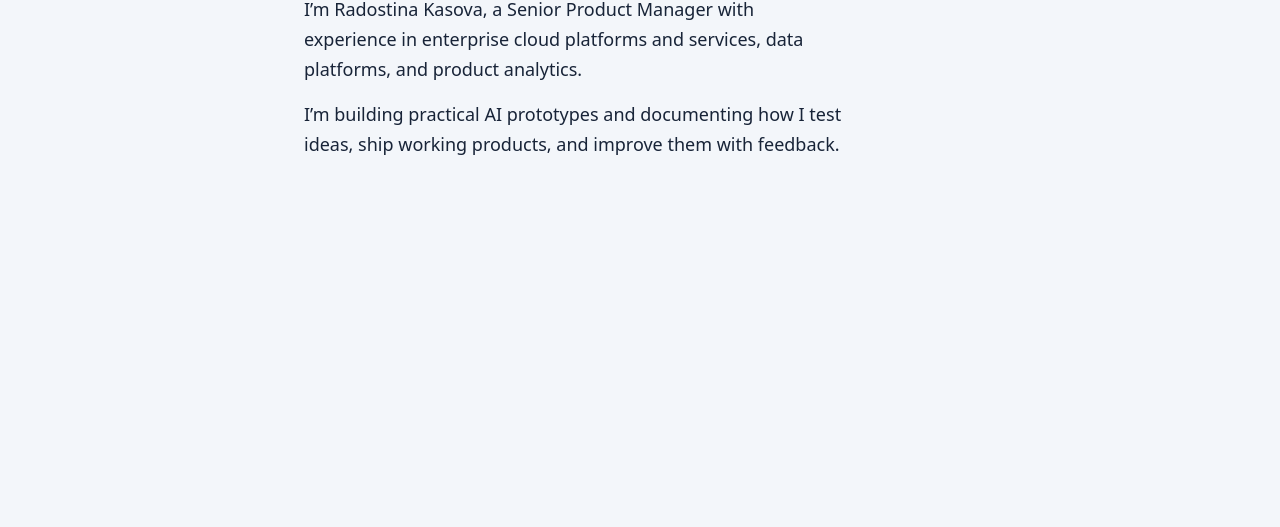
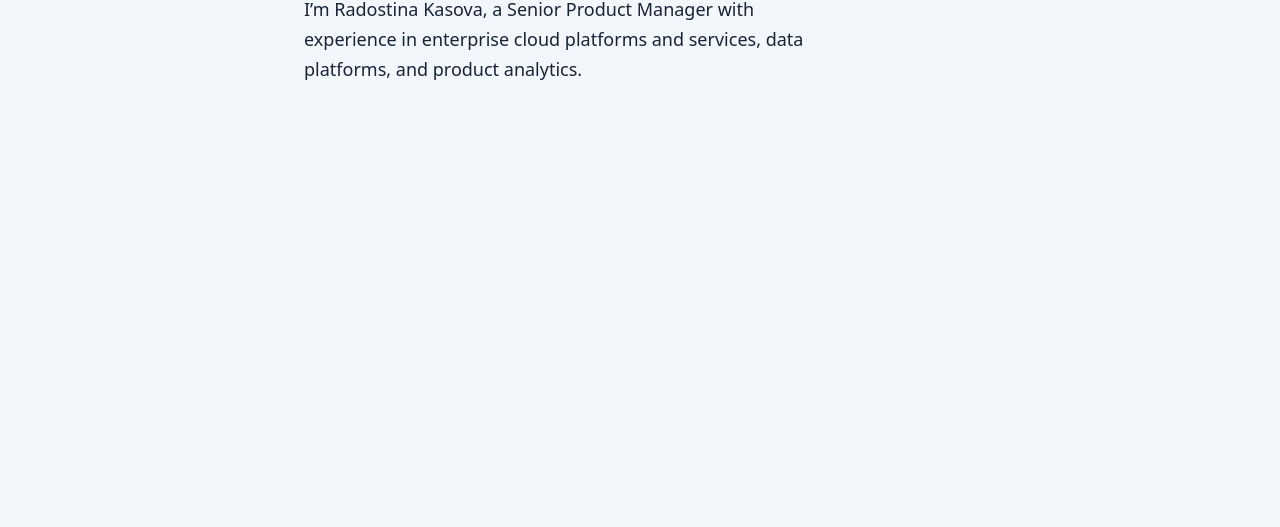
Before and after one commit to radostkassova/radostkassova.github.io, a plain HTML site: page index.html in a window 1280 px wide. Shown: the part 273-800 px from the top of the page. Drawn offline with Linux system fonts and the light colour scheme.

Commit message:
Update index.html
Removing second paragraph

```diff
--- a/index.html
+++ b/index.html
@@ -43,7 +43,6 @@
   <main>
     <h1>Hello, world!</h1>
     <p>I’m Radostina Kasova, a Senior Product Manager with experience in enterprise cloud platforms and services, data platforms, and product analytics.</p>
-    <p>I’m building practical AI prototypes and documenting how I test ideas, ship working products, and improve them with feedback.</p>
-  </main>
+     </main>
 </body>
 </html>
```
